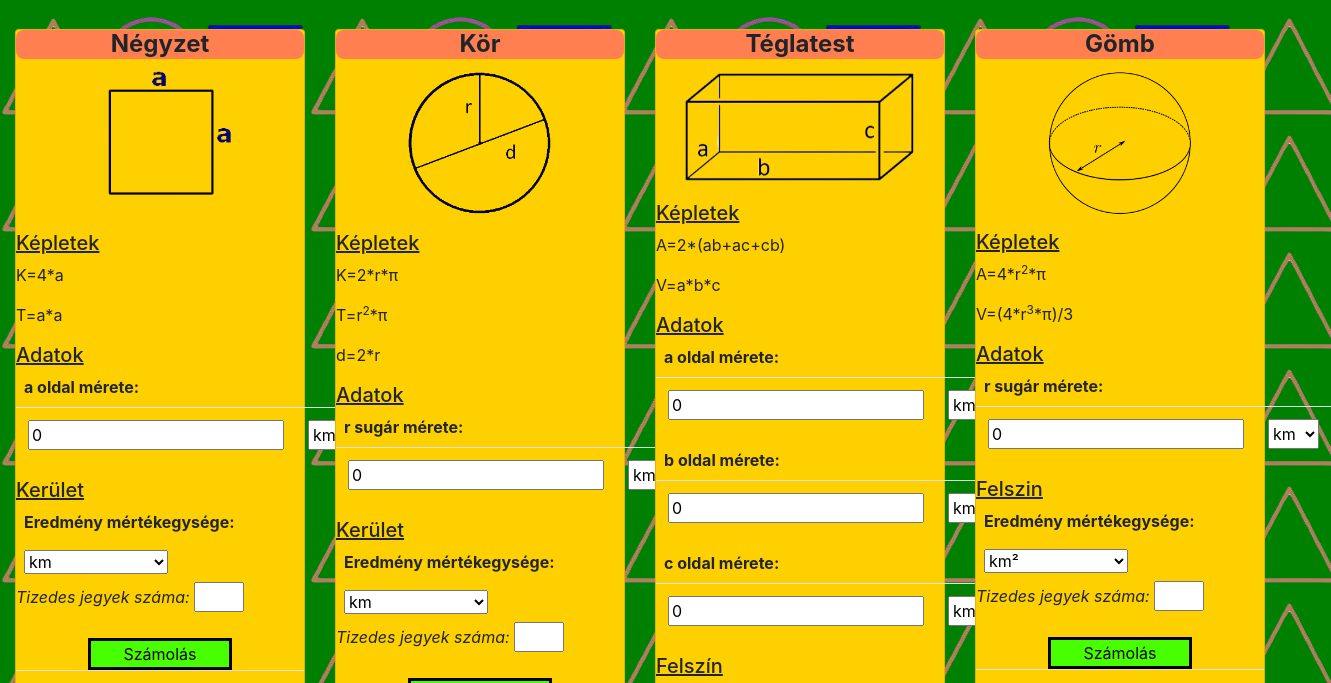
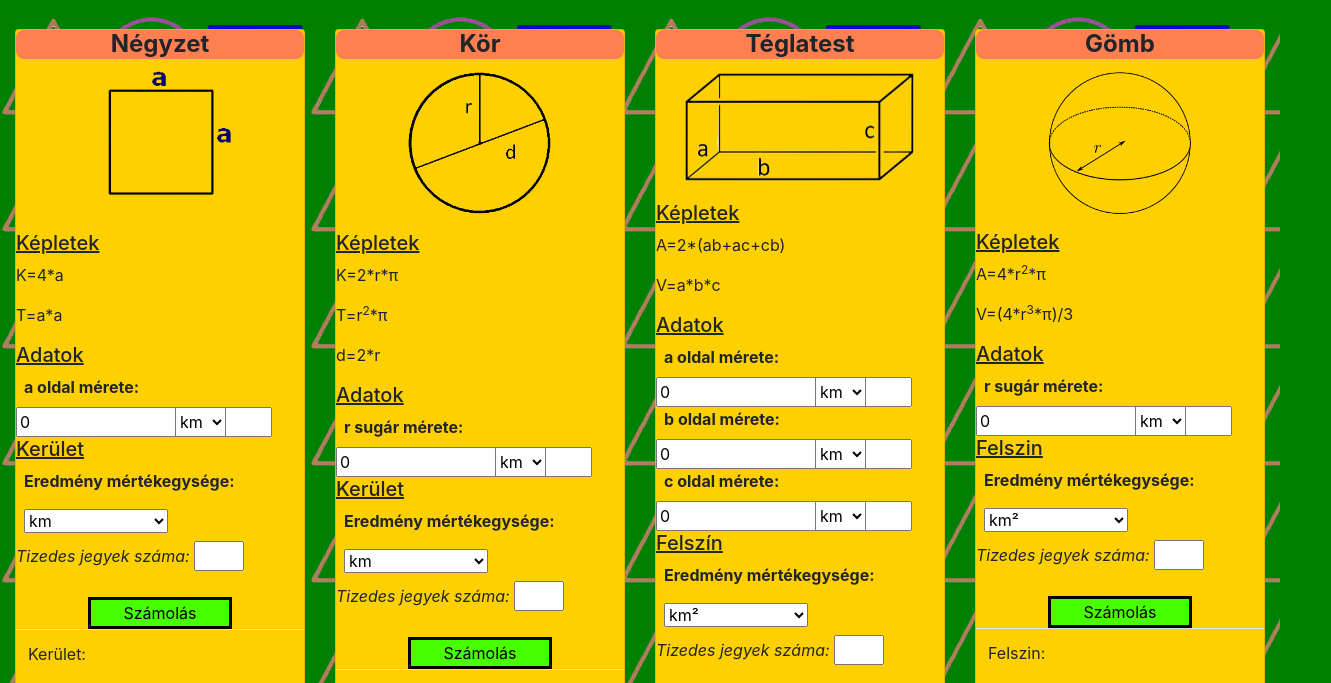
Before and after one commit to n-barnabas/Geometria, a plain HTML site: page index.html in a window 1280 px wide. Shown: the part 109-792 px from the top of the page, 1331 px wide, since content can reach past the window. Drawn offline with nearby package versions, Linux system fonts and the light colour scheme.

Commit message:
Add files via upload

```diff
--- a/index.html
+++ b/index.html
@@ -33,18 +33,22 @@
                     <p>T=a*a</p>
                     <h5 class="alcím">Adatok</h5>
                     <label for="n_oldal">a oldal mérete:</label>
-                    <table class="table">
-                        <tr>
-                            <td><input onchange="n_törlés()" type="number" name="n_oldal" id="n_oldal" value="0"></td>
-                            <td><select class="mértékegység" name="" id="n_o_mértékegy" onchange="n_törlés()">
+
+                    <div class="row">
+                        <div class="col-6"><input onchange="n_törlés()" type="number" name="n_oldal" id="n_oldal"
+                                value="0"></div>
+                        <div class="col-6">
+                            <select class="mértékegység" name="n_o_mértékegy" id="n_o_mértékegy" onchange="n_törlés()">
                                 <option value="km">km</option>
                                 <option value="m">m</option>
                                 <option value="dm">dm</option>
                                 <option value="cm">cm</option>
                                 <option value="mm">mm</option>
-                                </select></td>
-                        </tr>
-                    </table>
+                            </select>
+                        </div>
+
+
+                    </div>
                     <h5 class="alcím">Kerület</h5>
                     <label for="n_k_mértékegy">Eredmény mértékegysége:</label>
                     <select class=" m-2 w-50" name="K_Mértékegység" id="n_k_mértékegy" onchange="n_törlés()">
@@ -54,7 +58,8 @@
                         <option value="cm">cm</option>
                         <option value="mm">mm</option>
                     </select>
-                    <p><i>Tizedes jegyek száma:</i>  <input onchange="n_törlés()" type="number" class="tizedes" min="0" max="20" id="n_k_tizedes"></p>
+                    <p><i>Tizedes jegyek száma:</i> <input onchange="n_törlés()" type="number" class="tizedes" min="0"
+                            max="20" id="n_k_tizedes"></p>
 
                     <input onclick="n_kerület()" type="button" value="Számolás">
                     <table class="table">
@@ -74,7 +79,8 @@
                         <option value="cm">cm&#178</option>
                         <option value="mm">mm&#178</option>
                     </select>
-                    <p><i>Tizedes jegyek száma:</i>  <input onchange="n_törlés()" type="number" class="tizedes" min="0" max="20" id="n_t_tizedes"></p>
+                    <p><i>Tizedes jegyek száma:</i> <input onchange="n_törlés()" type="number" class="tizedes" min="0"
+                            max="20" id="n_t_tizedes"></p>
                     <input onclick="n_terület()" type="button" value="Számolás">
                     <table class="table">
                         <tr>
@@ -96,30 +102,36 @@
                     <p>d=2*r</p>
                     <h5 class="alcím">Adatok</h5>
                     <label for="k_sugár">r sugár mérete:</label>
-                    <table class="table">
-                        <tr>
-                            <td><input onchange="k_törlés()" type="number" name="k_sugár" id="k_sugár" value="0"></td>
-                            <td>
-                                <select class="mértékegység" onchange="k_törlés()"   name="k_s_mértékegy" id="k_s_mértékegy">
+
+                    <div class="row">
+
+                        <div class="col-6"><input onchange="k_törlés()" type="number" name="k_sugár" id="k_sugár"
+                                value="0"></div>
+
+                        <div class="col-6">
+                            <select class="mértékegység" onchange="k_törlés()" name="k_s_mértékegy" id="k_s_mértékegy">
                                 <option value="km">km</option>
                                 <option value="m">m</option>
                                 <option value="dm">dm</option>
                                 <option value="cm">cm</option>
                                 <option value="mm">mm</option>
                             </select>
-                            </td>
-                        </tr>
-                    </table>
+                        </div>
+
+                    </div>
+
+
                     <h5 class="alcím">Kerület</h5>
                     <label for="k_k_mértékegy">Eredmény mértékegysége:</label>
-                    <select class=" m-2 w-50" onchange="k_törlés()"  name="k_k_mértékegy" id="k_k_mértékegy">
+                    <select class=" m-2 w-50" onchange="k_törlés()" name="k_k_mértékegy" id="k_k_mértékegy">
                         <option value="km">km</option>
                         <option value="m">m</option>
                         <option value="dm">dm</option>
                         <option value="cm">cm</option>
                         <option value="mm">mm</option>
                     </select>
-                    <p><i>Tizedes jegyek száma:</i>  <input onchange="k_törlés()" type="number" class="tizedes" min="0" max="20" id="k_k_tizedes"></p>
+                    <p><i>Tizedes jegyek száma:</i> <input onchange="k_törlés()" type="number" class="tizedes" min="0"
+                            max="20" id="k_k_tizedes"></p>
                     <input onclick="k_kerület()" type="button" value="Számolás">
                     <table class="table">
                         <tr>
@@ -131,14 +143,15 @@
                     </table>
                     <h5 class="alcím">Terület</h5>
                     <label for="n_t_mértékegy">Eredmény mértékegysége:</label>
-                        <select class=" m-2 w-50" onchange="k_törlés()"  name="T_Mértékegység" id="k_t_mértékegy" >
+                    <select class=" m-2 w-50" onchange="k_törlés()" name="T_Mértékegység" id="k_t_mértékegy">
                         <option value="km">km&#178</option>
                         <option value="m">m&#178</option>
                         <option value="dm">dm&#178</option>
                         <option value="cm">cm&#178</option>
                         <option value="mm">mm&#178</option>
                     </select>
-                        <p><i>Tizedes jegyek száma:</i>  <input onchange="k_törlés()" type="number" class="tizedes" min="0" max="20" id="k_t_tizedes"></p>
+                    <p><i>Tizedes jegyek száma:</i> <input onchange="k_törlés()" type="number" class="tizedes" min="0"
+                            max="20" id="k_t_tizedes"></p>
                     <input onclick="k_terület()" type="button" value="Számolás">
                     <table class="table">
                         <tr>
@@ -153,16 +166,21 @@
             <div class="col-lg-3 col-md-6 col-sm-12">
                 <div class="card kártya">
                     <h4 class="card-title kártya_cím">Téglatest</h4>
-                    <img src="képek/téglatest.JPG" alt="téglatest" id="téglatest" >
+                    <img src="képek/téglatest.JPG" alt="téglatest" id="téglatest">
                     <h5 class="alcím">Képletek</h5>
                     <p>A=2*(ab+ac+cb)</p>
                     <p>V=a*b*c</p>
                     <h5 class="alcím">Adatok</h5>
                     <label for="t_a_oldal">a oldal mérete:</label>
-                    <table class="table">
-                        <tr>
-                            <td><input onchange="t_törlés()" type="number" name="t_a_oldal" id="t_a_oldal" value="0"></td>
-                            <td>
+
+
+                    <div class="row">
+                        <div class="col-6
+                        "><input onchange="t_törlés()" type="number" name="t_a_oldal" id="t_a_oldal" value="0"></div>
+
+
+                        <div class="col-6
+                        ">
                             <select class="mértékegység" onchange="t_törlés()" name="t_a_mértékegy" id="t_a_mértékegy">
                                 <option value="km">km</option>
                                 <option value="m">m</option>
@@ -170,14 +188,22 @@
                                 <option value="cm">cm</option>
                                 <option value="mm">mm</option>
                             </select>
-                            </td>
-                        </tr>
-                    </table>
+                        </div>
+
+                    </div>
+
+
                     <label for="t_b_oldal">b oldal mérete:</label>
-                    <table class="table">
-                        <tr>
-                            <td><input onchange="t_törlés()" type="number" name="t_b_oldal" id="t_b_oldal" value="0"></td>
-                            <td>
+
+
+                    <div class="row">
+                        <div class="col-6
+                        ">
+                            <input onchange="t_törlés()" type="number" name="t_b_oldal" id="t_b_oldal" value="0">
+
+                        </div>
+                        <div class="col-6
+                        ">
                             <select class="mértékegység" onchange="t_törlés()" name="t_b_mértékegy" id="t_b_mértékegy">
                                 <option value="km">km</option>
                                 <option value="m">m</option>
@@ -185,14 +211,21 @@
                                 <option value="cm">cm</option>
                                 <option value="mm">mm</option>
                             </select>
-                            </td>
-                        </tr>
-                    </table>
+                        </div>
+
+                    </div>
+
+
                     <label for="t_c_oldal">c oldal mérete:</label>
-                    <table class="table">
-                        <tr>
-                            <td><input onchange="t_törlés()" type="number" name="t_c_oldal" id="t_c_oldal" value="0"></td>
-                            <td>
+
+                    <div class="row">
+
+                        <div class="col-6
+                        "><input onchange="t_törlés()" type="number" name="t_c_oldal" id="t_c_oldal" value="0"></div>
+
+
+                        <div class="col-6
+                        ">
                             <select class="mértékegység" onchange="t_törlés()" name="t_c_mértékegy" id="t_c_mértékegy">
                                 <option value="km">km</option>
                                 <option value="m">m</option>
@@ -200,9 +233,11 @@
                                 <option value="cm">cm</option>
                                 <option value="mm">mm</option>
                             </select>
-                            </td>
-                        </tr>
-                    </table>
+                        </div>
+
+                    </div>
+
+
                     <h5 class="alcím">Felszín</h5>
                     <label for="t_f_mértékegy">Eredmény mértékegysége:</label>
                     <select onchange="t_törlés()" class=" m-2 w-50" name="t_f_mértékegy" id="t_f_mértékegy">
@@ -212,7 +247,8 @@
                         <option value="cm">cm&#178</option>
                         <option value="mm">mm&#178</option>
                     </select>
-                    <p><i>Tizedes jegyek száma:</i>  <input onchange="t_törlés()" type="number" class="tizedes" min="0" max="20" id="t_f_tizedes"></p>
+                    <p><i>Tizedes jegyek száma:</i> <input onchange="t_törlés()" type="number" class="tizedes" min="0"
+                            max="20" id="t_f_tizedes"></p>
                     <input onclick="t_felszin()" type="button" value="Számolás">
                     <table class="table">
                         <tr>
@@ -231,7 +267,8 @@
                         <option value="cm">cm&#179</option>
                         <option value="mm">mm&#179</option>
                     </select>
-                    <p><i>Tizedes jegyek száma:</i>  <input onchange="t_törlés()" type="number" class="tizedes" min="0" max="20" id="t_t_tizedes"></p>
+                    <p><i>Tizedes jegyek száma:</i> <input onchange="t_törlés()" type="number" class="tizedes" min="0"
+                            max="20" id="t_t_tizedes"></p>
                     <input onclick="t_térfogat()" type="button" value="Számolás">
                     <table class="table">
                         <tr>
@@ -255,28 +292,32 @@
                     <p>V=(4*r<sup>3</sup>*π)/3</p>
                     <h5 class="alcím">Adatok</h5>
                     <label for="g_sugár">r sugár mérete:</label>
-                    <table class="table">
-                        <tr>
-                            <td><input onchange="g_törlés()" type="number" name="g_sugár" id="g_sugár" value="0"></td>
-                            <td><select class="mértékegység" onchange="g_törlés()" name="" id="g_s_mértékegy" >
+
+                       <div class="row">
+
+                                <div class="col-6"><input onchange="g_törlés()" type="number" name="g_sugár" id="g_sugár" value="0"></div>
+                                <div class="col-6">
+                                    <select class="mértékegység" onchange="g_törlés()" name="" id="g_s_mértékegy">
                                             <option value="km">km</option>
                                             <option value="m">m</option>
                                             <option value="dm">dm</option>
                                             <option value="cm">cm</option>
                                             <option value="mm">mm</option>
-                                </select></td>
-                        </tr>
-                    </table>
+                                        </select>
+                                </div>
+                       </div>
+
                     <h5 class="alcím">Felszin</h5>
                     <label for="g_f_mértékegy">Eredmény mértékegysége:</label>
-                    <select onchange="g_törlés()" class=" m-2 w-50" name="g_f_mértékegység" id="g_f_mértékegy" >
+                    <select onchange="g_törlés()" class=" m-2 w-50" name="g_f_mértékegység" id="g_f_mértékegy">
                         <option value="km">km&#178</option>
                         <option value="m">m&#178</option>
                         <option value="dm">dm&#178</option>
                         <option value="cm">cm&#178</option>
                         <option value="mm">mm&#178</option>
                     </select>
-                    <p><i>Tizedes jegyek száma:</i>  <input onchange="g_törlés()" type="number" class="tizedes" min="0" max="20" id="g_f_tizedes"></p>
+                    <p><i>Tizedes jegyek száma:</i> <input onchange="g_törlés()" type="number" class="tizedes" min="0"
+                            max="20" id="g_f_tizedes"></p>
                     <input onclick="g_felszin()" type="button" value="Számolás">
                     <table class="table">
                         <tr>
@@ -295,7 +336,8 @@
                         <option value="cm">cm&#179</option>
                         <option value="mm">mm&#179</option>
                     </select>
-                    <p><i>Tizedes jegyek száma:</i>  <input  onchange="g_törlés()" type="number" class="tizedes" min="0" max="20" id="g_t_tizedes"></p>
+                    <p><i>Tizedes jegyek száma:</i> <input onchange="g_törlés()" type="number" class="tizedes" min="0"
+                            max="20" id="g_t_tizedes"></p>
                     <input onclick="g_térfogat()" type="button" value="Számolás">
                     <table class="table">
                         <tr>
```
Lines whose indentation alone changed are shown as unchanged.
